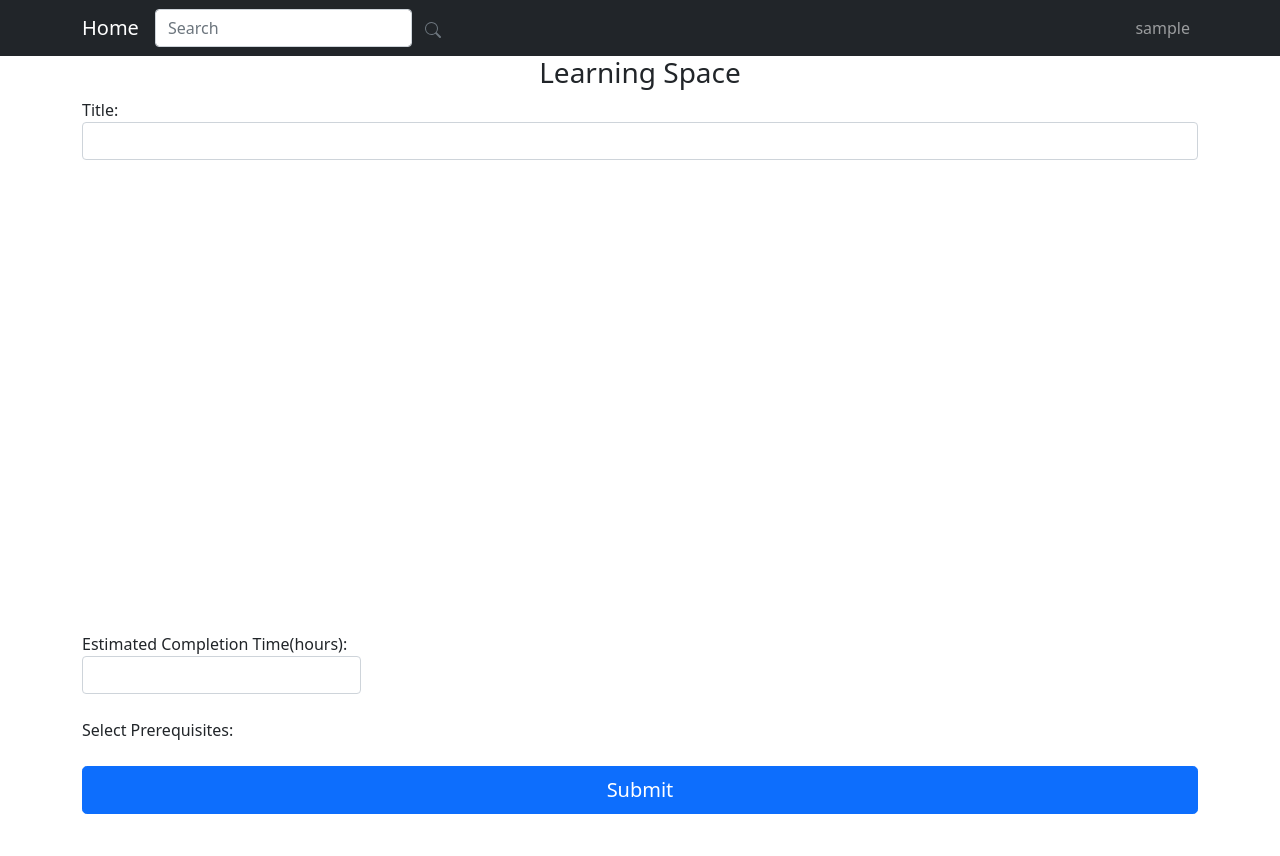
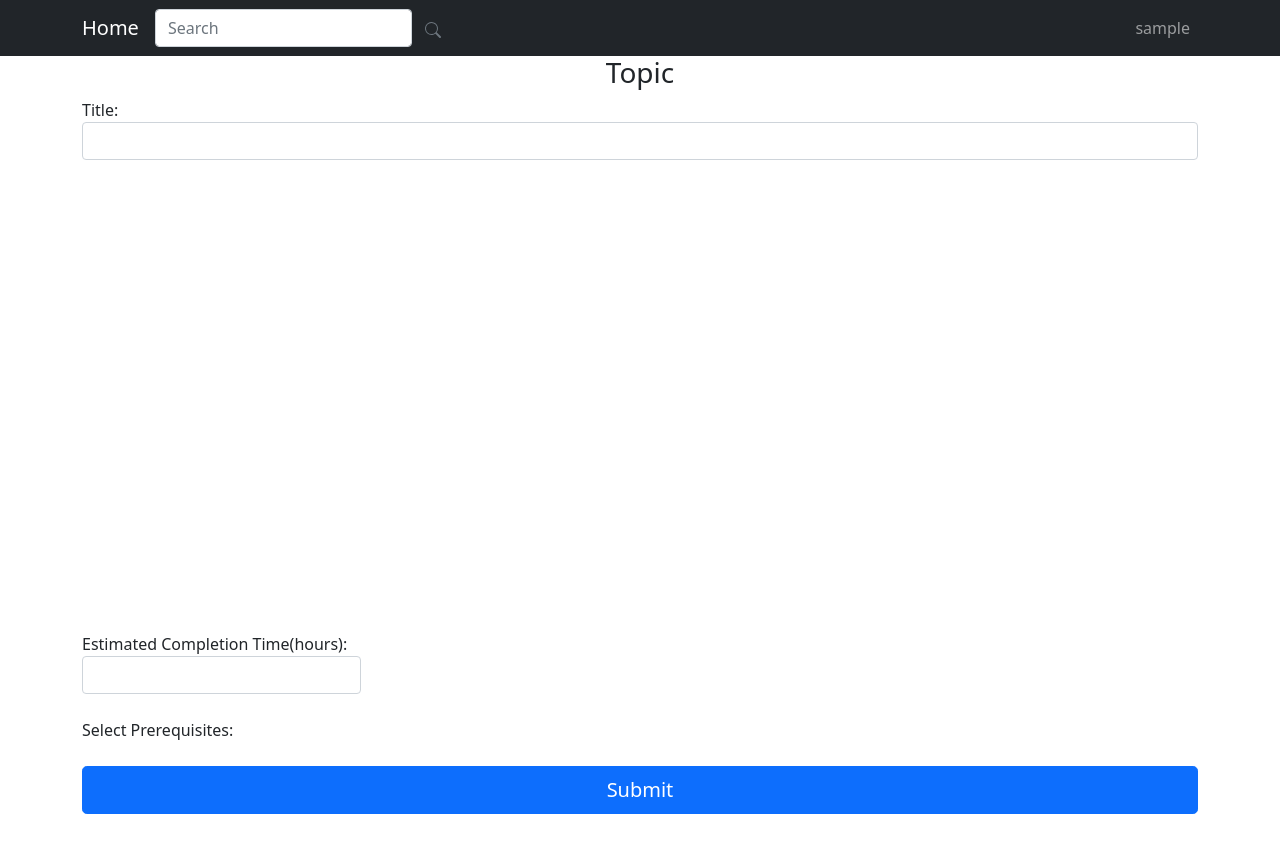
Before and after one commit to AydosIlgazi/bounswe573-2022, a Django app: page /learningspace/1/createtopic in a window 1280 px wide. Run offline with Django 4.2, Linux system fonts and the light colour scheme; the visitor is signed in with stand-in values (Sample User, id 1); data that the repository does not hold is empty; some libraries are stand-ins or nearby versions.

Commit message:
create topic title fixed

```diff
--- a/SweCourseApp/templates/SweCourseApp/createtopic.html
+++ b/SweCourseApp/templates/SweCourseApp/createtopic.html
@@ -8,7 +8,7 @@
 		{% csrf_token %}
 		{{form.media}}
 		<div class="vh-100">
-			<h1 class="h3 fw-normal text-center">Learning Space</h3>
+			<h1 class="h3 fw-normal text-center">Topic</h3>
 				<div class="mb-4">
 					<label for="form-label"> {{ form.title.label_tag }}</label>
 					{% render_field form.title class="form-control" %}
```
